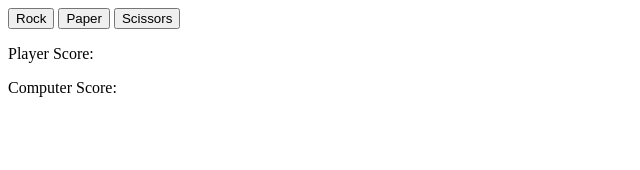
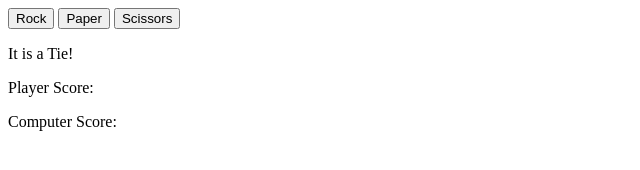
Before and after one commit to JacobKnittle/rock-paper-scissors, a plain HTML site: page index.html in a window 1280 px wide. Both pictures are taken after a click on the button "Rock". Shown: the whole page, without its empty margins (0-640 px from the left). Drawn offline with Linux system fonts and the light colour scheme.

Commit message:
Display winner of the round on screen with dom

```diff
--- a/index.html
+++ b/index.html
@@ -10,8 +10,9 @@
     <button id="paper">Paper</button>
     <button id="scissors">Scissors</button>
     <div>
-        <p class="playerScore">Player Score: </p>
-        <p class="computerScore">Computer Score: </p>
+        <p id="result"></p>
+        <p id="playerScore">Player Score: </p>
+        <p id="computerScore">Computer Score: </p>
     </div>
     <script src="script.js"></script>
 </body>
--- a/script.js
+++ b/script.js
@@ -1,6 +1,7 @@
 // goal is to play rock paper scissors against computer
 
 const div = document.querySelector('div');
+const result = document.querySelector('#result');
 
  // score counters
     let humanScore = 0;
@@ -44,17 +45,17 @@ function playRound(computerChoice, humanChoice) {
     (computerChoice === "scissors" && humanChoice === "paper")
   ) {
     computerScore++;
-    console.log('The computer wins this round!')
+    result.innerText = 'The computer wins this round!'
   }
   // where the human would win
   else if ((humanChoice === "rock" && computerChoice === "scissors") ||
     (humanChoice === "paper" && computerChoice === "rock") ||
     (humanChoice === "scissors" && computerChoice === "paper")) {
     humanScore++;
-    console.log('The human wins this round!')
+    result.innerText ='The human wins this round!'
     // if theres a tie
     } else {
-        console.log('It is a Tie!')
+        result.innerText = 'It is a Tie!'
     }
 }
 
```
